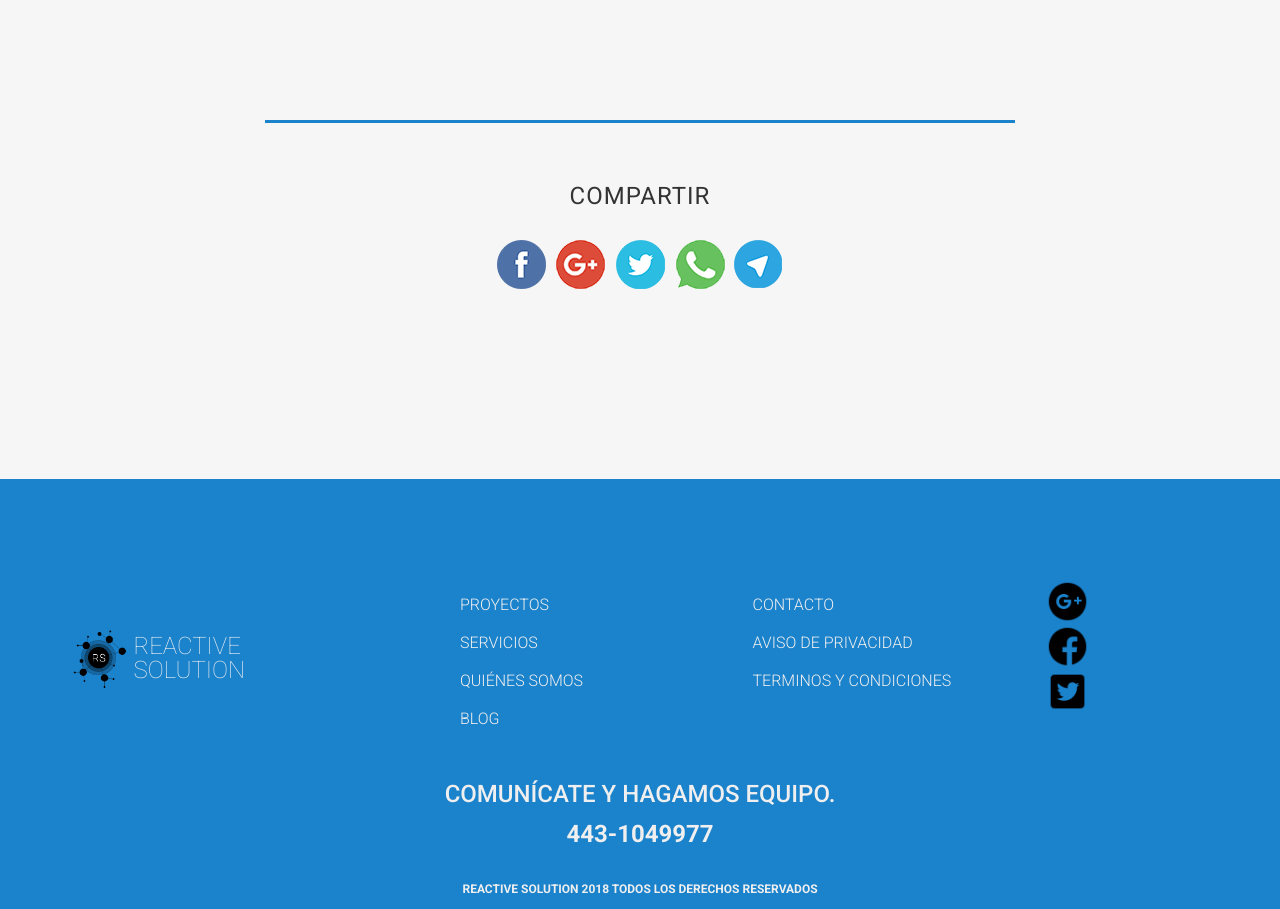
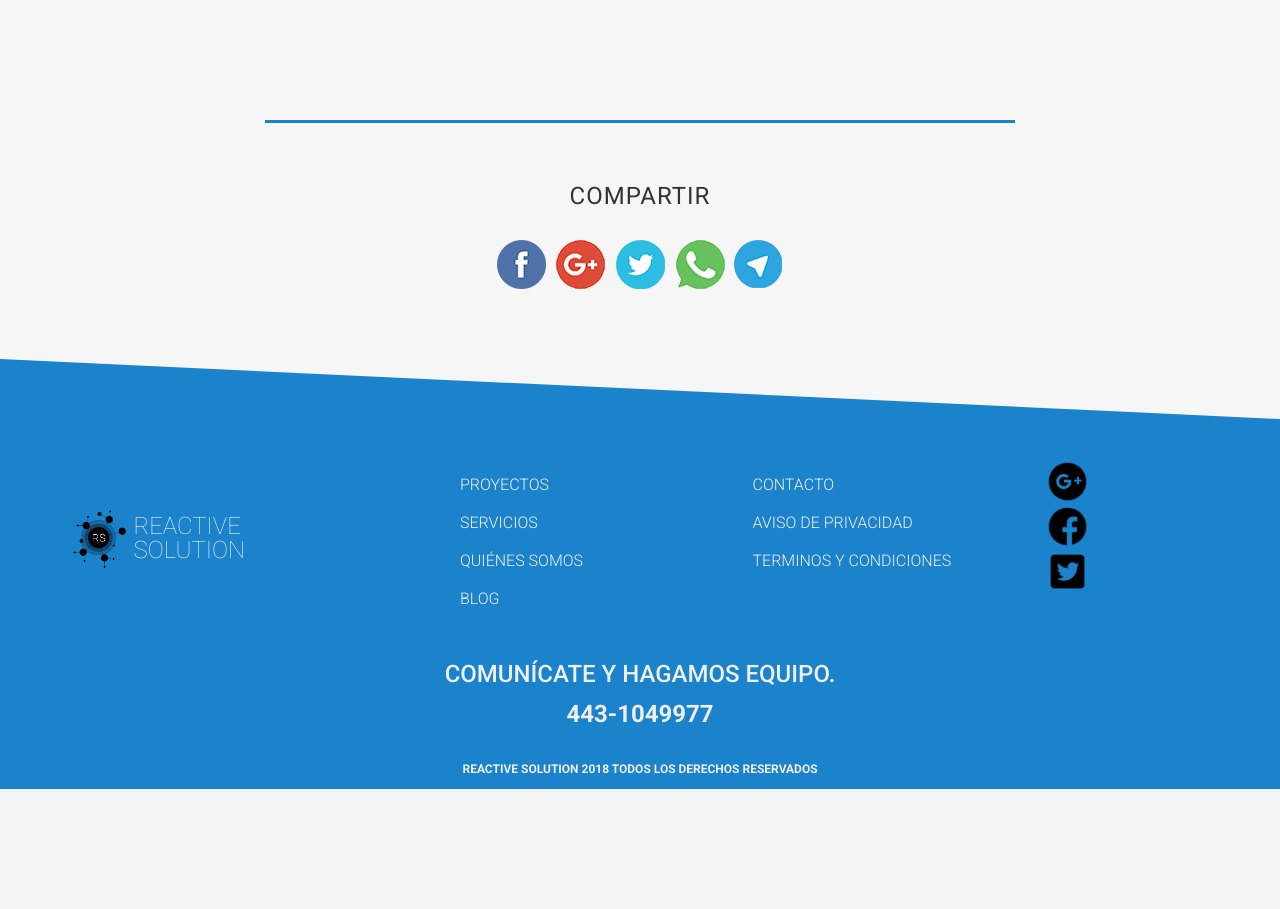
Before and after one commit to eduardobc88/reactive-web, a Django app: template reactive-solutions/website/siteapp/templates/archive-project/single.html in a window 1280 px wide. Shown: the part 351-1260 px from the top of the page. After the commit the page ends 1140 px from the top, so only its background shows below. Run offline with Django 3.2, Linux system fonts and the light colour scheme; the template is opened without the code that fills it, so the values that code supplies are empty; some libraries are stand-ins or nearby versions.

Commit message:
fix file style reference in single project

```diff
--- a/reactive-solutions/website/siteapp/static/css/single-project.css
+++ b/reactive-solutions/website/siteapp/static/css/single-project.css
@@ -0,0 +1,14 @@
+.header-wrapper {
+    background-image: url(/static/img/blog-bkg.png);
+    background-position: center;
+    background-repeat: no-repeat;
+}
+
+.single-project-wrapper {
+    padding-bottom: 0px;
+    padding-top: 60px;
+}
+
+.single-project-wrapper .decor-top {
+    position: absolute;
+}
--- a/reactive-solutions/website/siteapp/templates/archive-project/single.html
+++ b/reactive-solutions/website/siteapp/templates/archive-project/single.html
@@ -18,7 +18,7 @@
             </div>
         </div>
     </div>
-    <div class="custom-wrapper background-color-white single-blog-wrapper">
+    <div class="custom-wrapper background-color-white single-project-wrapper">
         <div class="decor-top">
             <svg class="decor background-fill-white" height="100%" preserveAspectRatio="none" version="1.1" viewBox="0 0 100 100" width="100%" xmlns="http://www.w3.org/2000/svg">
               <path d="M0 0 L100 100 L0 100" stroke-width="0"></path>
```
